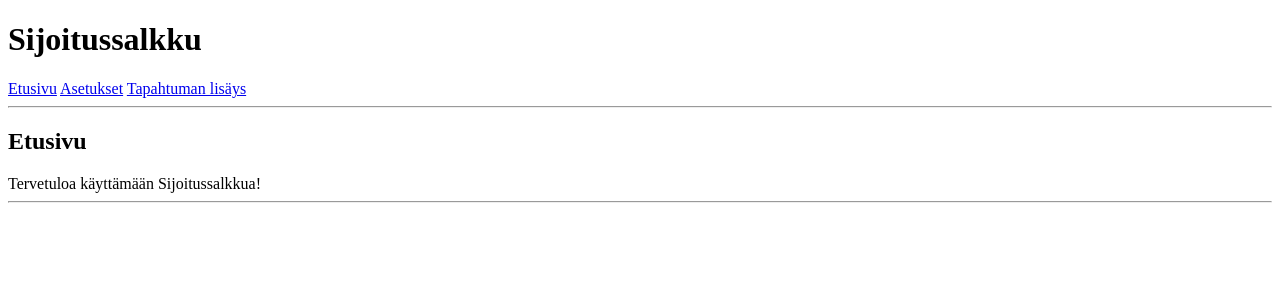
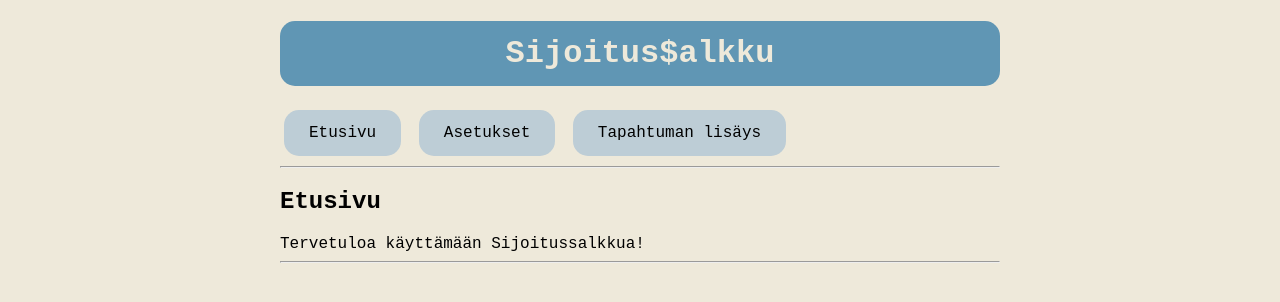
Before and after one commit to rpessi/Sijoitussalkku, a Flask app: page / in a window 1280 px wide. Shown: the top 302 px of the page. Run offline with Flask 3, Linux system fonts and the light colour scheme.

Commit message:
Add a bit nicer layout

```diff
--- a/flaskapp/static/main.css
+++ b/flaskapp/static/main.css
@@ -0,0 +1,39 @@
+body {
+    margin: auto;
+    max-width: 45em;
+    font-family:'Courier New', Courier, monospace;
+    background-color: #EEE9DA;
+}
+
+a {
+    background-color:#BDCDD6;
+    color: black;
+    padding: 14px 25px;
+    margin: 2px 4px;
+    text-align: center;
+    text-decoration: none;
+    display: inline-block;
+    border-radius: 15px;
+}
+
+h1 {
+    color: #EEE9DA;
+    background-color: #6096B4;
+    text-align: center;
+    font-family: 'Courier New', Courier, monospace;
+    padding: 14px 25px;
+    border-radius: 15px;
+}
+
+input[type=submit] {
+    background-color: #BDCDD6;
+    font-family: 'Courier New', Courier, monospace;
+    border: none;
+    color: black;
+    padding: 8px 16px;
+    text-decoration: none;
+    margin: 0px 2px;
+    cursor: pointer;
+    text-align: center;
+    border-radius: 5px;
+}
--- a/flaskapp/templates/addevent.html
+++ b/flaskapp/templates/addevent.html
@@ -25,6 +25,7 @@
     Tapahtuman päivämäärä: <br>
     <textarea name="date" rows="1" cols="20"></textarea>
     <br>
+    <p>
     Valitse osake:
     <p>
     {% for stock in stocks %}
--- a/flaskapp/templates/addowner.html
+++ b/flaskapp/templates/addowner.html
@@ -4,6 +4,7 @@
     <form action="#" method="POST">
         Omistajan nimi: <br>
         <textarea name="owner" rows="1" cols="20"></textarea>
+        <p>
         <input type="submit" value="Lisää omistaja">
     </form>
     Lisätyt omistajat:
--- a/flaskapp/templates/addstock.html
+++ b/flaskapp/templates/addstock.html
@@ -4,6 +4,7 @@
     <form action="#" method="POST">
         Osakkeen nimi: <br>
         <textarea name="stock" rows="1" cols="20"></textarea>
+        <p>
         <input type="submit" value="Lisää osake">
     </form>
     <br>
--- a/flaskapp/templates/layout.html
+++ b/flaskapp/templates/layout.html
@@ -1,4 +1,6 @@
 <!doctype html>
+<link rel="stylesheet" href="/static/main.css">
+<meta name="viewport" content="width=device-width, initial-scale=1">
 <html>
 <head>
     {% block head %}
@@ -6,7 +8,7 @@
     {% endblock head%}
 </head>
 <body>
-    <h1>Sijoitussalkku</h1>
+    <h1>Sijoitus$alkku</h1>
     <a href="/">Etusivu</a>
     <a href="/setup">Asetukset</a>
     <a href="/addevent">Tapahtuman lisäys</a>
--- a/flaskapp/validate.py
+++ /dev/null
@@ -1 +0,0 @@
-#A class (or module) for validating user inputs
```
